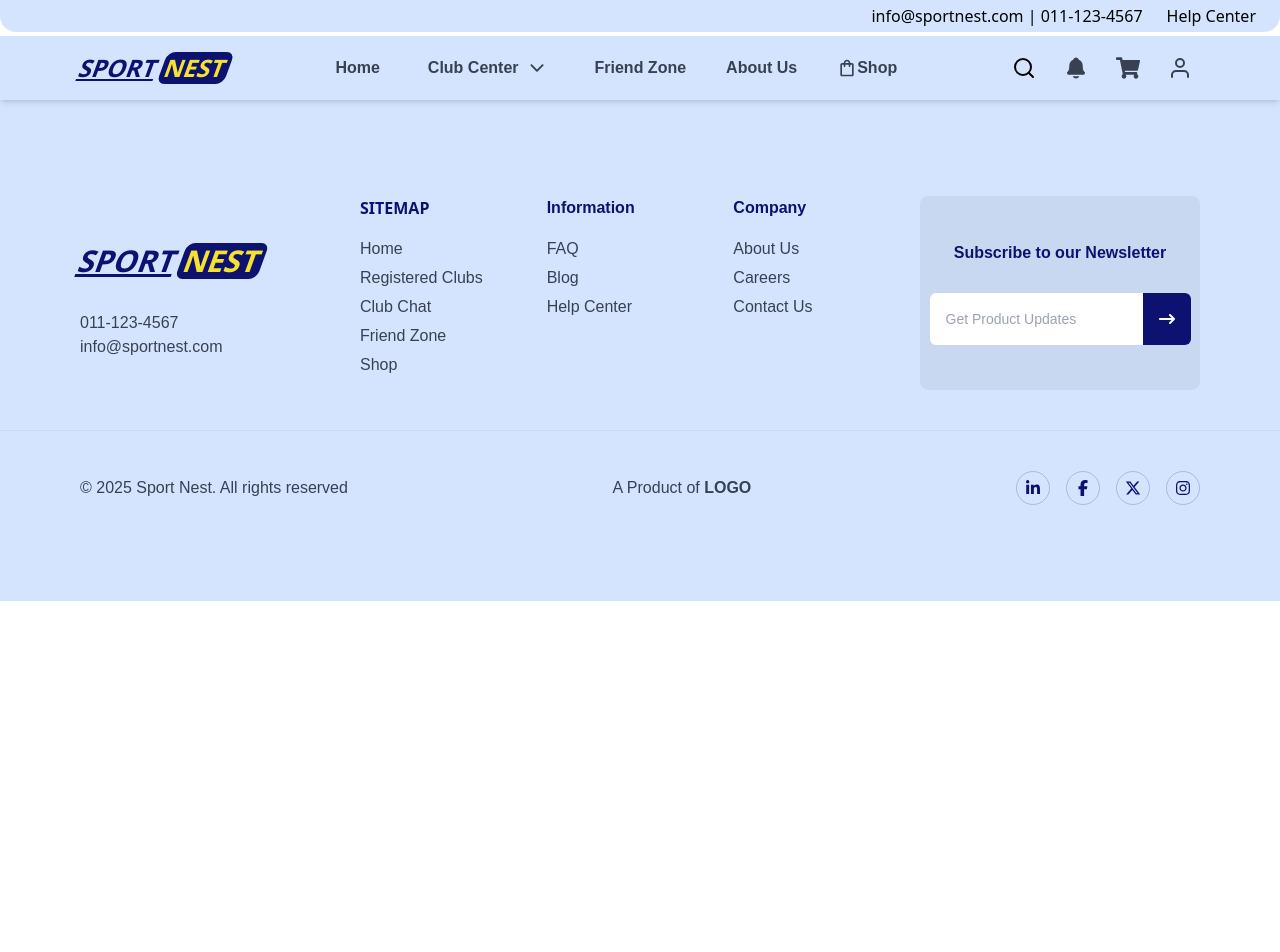
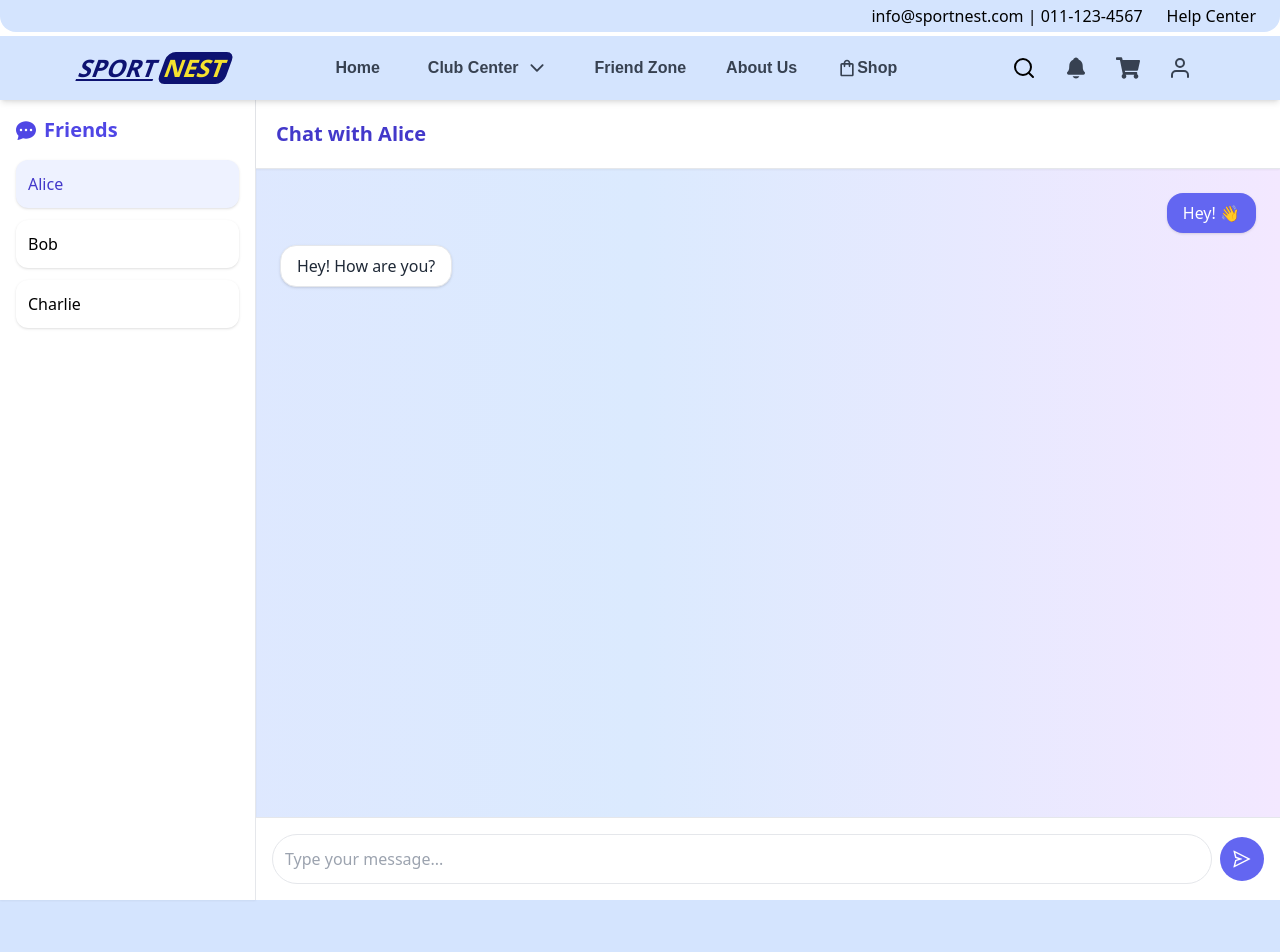
Before and after one commit to GavinRanasinghe29870/pusl2021_cgp_official, a React (Create React App) app in the folder frontend/: page /chat in a window 1280 px wide. Shown: the top 952 px of the page. Before the commit the page ends 800 px from the top, so only its background shows below. Built offline with nearby package versions, Linux system fonts and the light colour scheme; no server answers.

Commit message:
0056
frontend - friend chat

```diff
--- a/frontend/src/App.js
+++ b/frontend/src/App.js
@@ -32,9 +32,10 @@ import ClubChat from "./pages/clubs/ClubChat";
 import SalesManage from "./pages/admin/SalesManage.js"
 import HelpCenterPage from "./pages/sportPeople/HelpCenter";
 
+
 import ClubApprovingPage1 from "./components/admin/ClubApprovingPage1";
 import ClubApprovingPage2 from "./components/admin/ClubApprovingPage2";
-
+import FriendChat from './components/sportPeople/friendChat.js';//
 
 
 function App() {
@@ -98,7 +99,7 @@ function App() {
 
         <Route path="/ClubApprovingPage1" element={<ClubApprovingPage1 />} />
         <Route path="/ClubApprovingPage2" element={<ClubApprovingPage2 />} />
-
+        <Route path="/RMview" element={<RequestedMembers />} />
 
         <Route path="/salesManage" element={<SalesManage />} />
 
@@ -109,10 +110,12 @@ function App() {
         {/* <Route path="/club/chat" element={authUser ? <ClubChat /> : <Navigate to="/Signin" />} />         */}
         <Route path="/club/chat" element={<ClubChat />} />
         <Route path="/helpcenter" element={<HelpCenterPage />} />
+        <Route path="/chat" element={<FriendChat/>}/>//
 
       </Routes>
       {location.pathname !== "/club/chat" && <Footer />}
     </div>
+
   );
 }
 
--- /dev/null
+++ b/frontend/src/components/sportPeople/friendChat.js
@@ -0,0 +1,90 @@
+import React, { useState } from "react";
+import { BsFillChatDotsFill } from "react-icons/bs";
+import { AiOutlineSend } from "react-icons/ai";
+
+const FriendChat = () => {
+  const [messages, setMessages] = useState([
+    { from: "me", text: "Hey! 👋" },
+    { from: "friend", text: "Hey! How are you?" },
+  ]);
+  const [input, setInput] = useState("");
+
+  const handleSend = () => {
+    if (input.trim() !== "") {
+      setMessages([...messages, { from: "me", text: input }]);
+      setInput("");
+    }
+  };
+
+  return (
+    <div className="flex flex-col md:flex-row h-screen bg-gradient-to-r from-indigo-100 via-blue-100 to-purple-100">
+      {/* Sidebar */}
+      <div className="md:w-64 w-full bg-white p-4 border-b md:border-b-0 md:border-r shadow-sm">
+        <h2 className="text-xl font-bold text-indigo-600 mb-4 flex items-center gap-2">
+          <BsFillChatDotsFill /> Friends
+        </h2>
+        <ul className="space-y-3">
+          <li className="p-3 rounded-xl bg-indigo-50 hover:bg-indigo-100 text-indigo-700 cursor-pointer shadow">
+            Alice
+          </li>
+          <li className="p-3 rounded-xl bg-white hover:bg-indigo-50 cursor-pointer shadow">
+            Bob
+          </li>
+          <li className="p-3 rounded-xl bg-white hover:bg-indigo-50 cursor-pointer shadow">
+            Charlie
+          </li>
+        </ul>
+      </div>
+
+      {/* Chat Section */}
+      <div className="flex flex-col flex-1">
+        {/* Header */}
+        <div className="bg-white p-5 border-b shadow-sm">
+          <h3 className="text-xl font-semibold text-indigo-700">Chat with Alice</h3>
+        </div>
+
+        {/* Messages */}
+        <div className="flex-1 overflow-y-auto p-6 space-y-3">
+          {messages.map((msg, index) => (
+            <div
+              key={index}
+              className={`flex ${
+                msg.from === "me" ? "justify-end" : "justify-start"
+              }`}
+            >
+              <div
+                className={`max-w-xs px-4 py-2 rounded-2xl shadow ${
+                  msg.from === "me"
+                    ? "bg-indigo-500 text-white"
+                    : "bg-white text-gray-800 border"
+                }`}
+              >
+                {msg.text}
+              </div>
+            </div>
+          ))}
+        </div>
+
+        {/* Message Input */}
+        <div className="p-4 bg-white border-t flex items-center gap-2">
+          <input
+            type="text"
+            value={input}
+            onChange={(e) => setInput(e.target.value)}
+            placeholder="Type your message..."
+            className="flex-1 p-3 border rounded-full focus:outline-none focus:ring-2 focus:ring-indigo-300"
+            onKeyDown={(e) => e.key === "Enter" && handleSend()}
+          />
+          <button
+            onClick={handleSend}
+            className="bg-indigo-500 hover:bg-indigo-600 text-white p-3 rounded-full transition"
+          >
+            <AiOutlineSend size={20} />
+          </button>
+        </div>
+      </div>
+    </div>
+  );
+};
+
+export default FriendChat;
```
Also changed, not shown: 1 other file (tests, documents, lock files or other folders).
